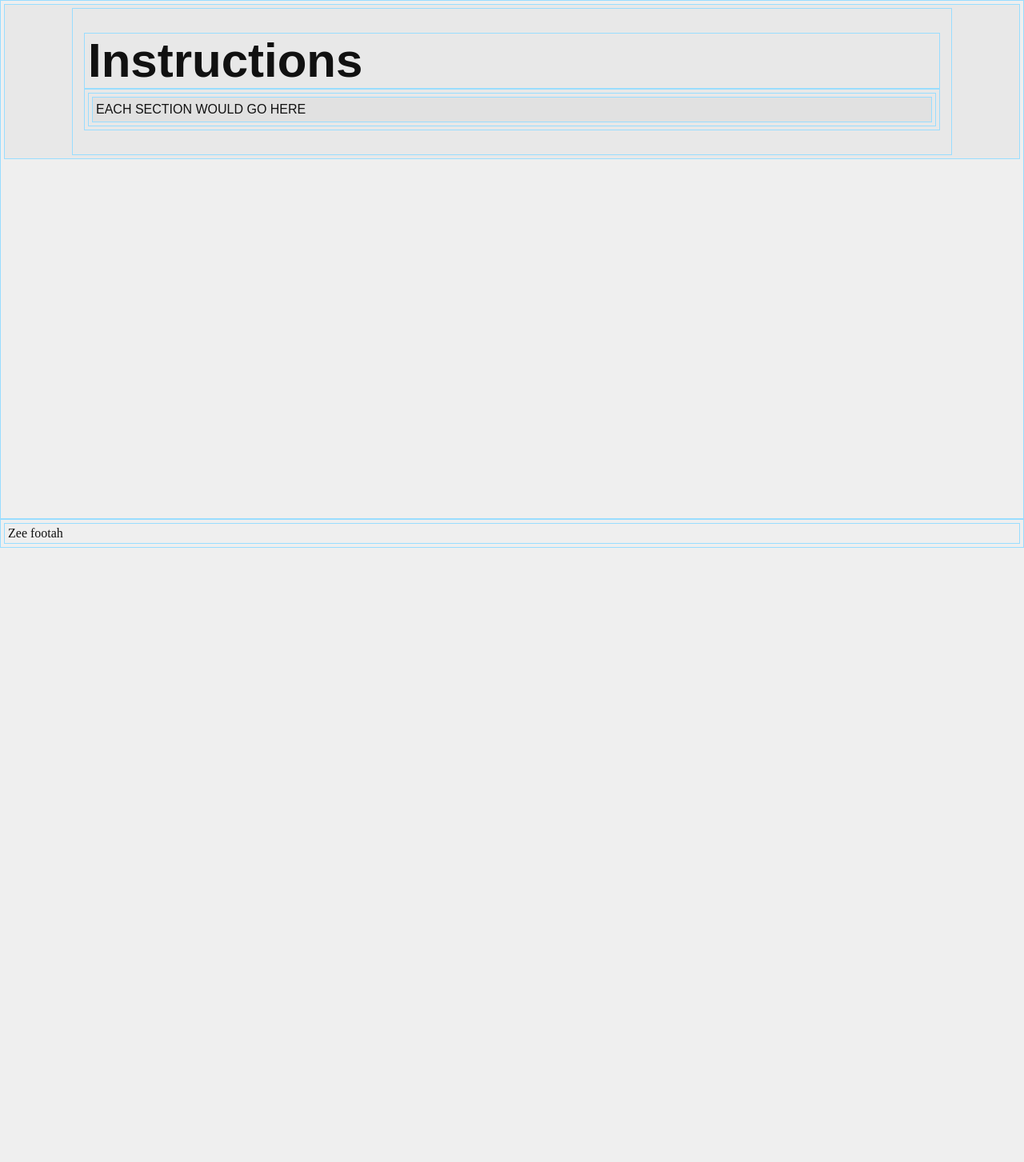
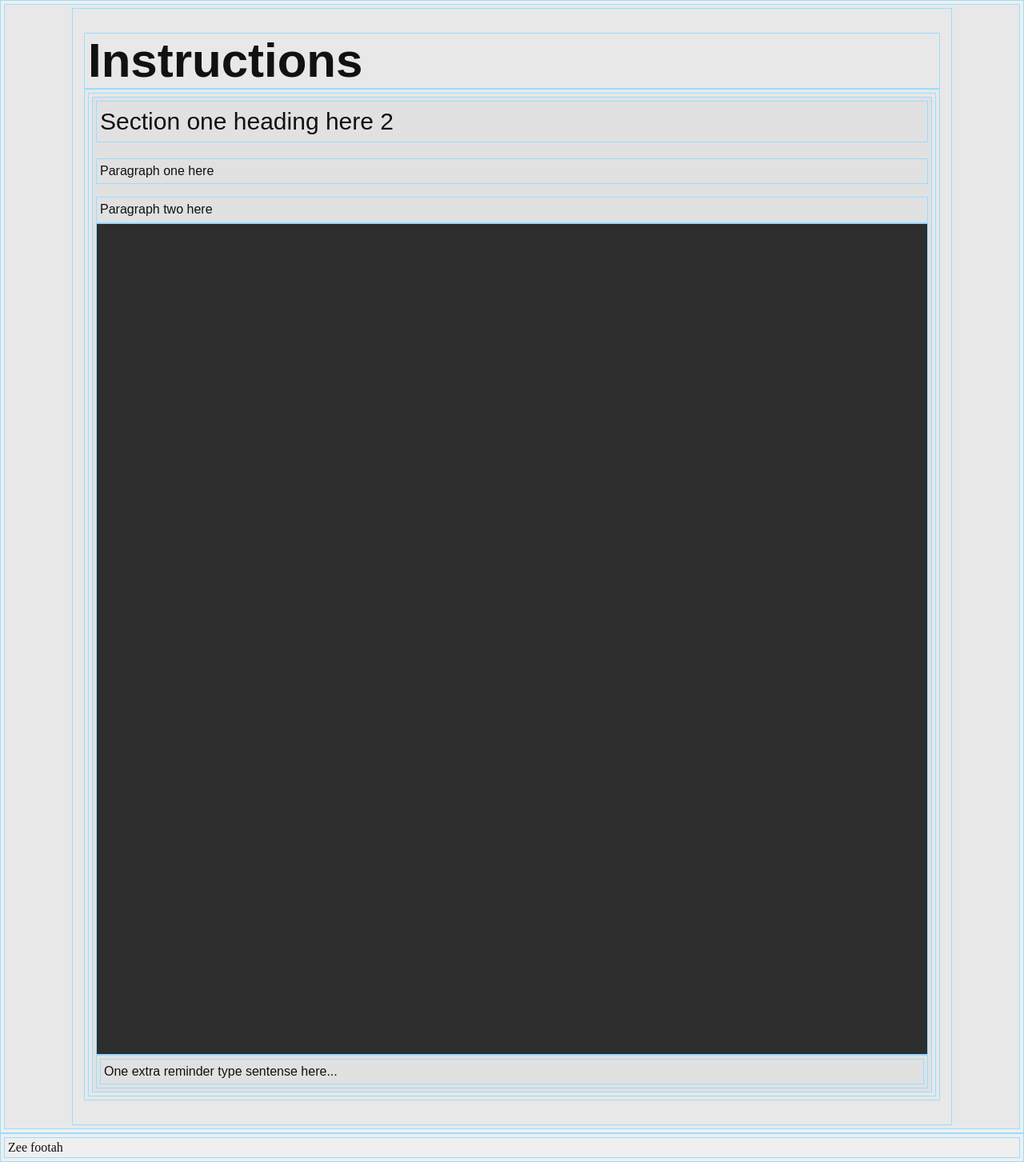
Before and after one commit to perpetual-education-personal/crebbits-homepage, a PHP site: page /instructions.php in a window 1280 px wide. Shown: the part 115-1568 px from the top of the page at 80% size. Before the commit the page ends 800 px from the top, so only its background shows below. Run offline with PHP 8.4, Linux system fonts and the light colour scheme.

Commit message:
Add instructions php functions to load json data

```diff
--- a/instructions.json
+++ b/instructions.json
@@ -9,12 +9,11 @@
 		"bonus": "One extra reminder type sentense here..."
 	},
 	{
-		"heading": "Section one heading here",
+		"heading": "Section one heading here 2",
 		"content": [
 			"Paragraph one here",
 			"Paragraph two here"
 		],
-		"supportingImage": "https://peprojects.dev/images/landscape.png",
 		"bonus": "One extra reminder type sentense here..."
 	}
 ]
--- a/instructions.php
+++ b/instructions.php
@@ -1,3 +1,11 @@
+<?php
+	$json = file_get_contents("instructions.json");
+	$pageData = json_decode($json, true);
+
+	// var_dump($pageData);
+
+?>
+
 <?php include('header.php'); ?>
 
 
@@ -8,11 +16,43 @@
 	<h1 class='loud-voice'>Instructions</h1>
 
 	<ol>
-		<li>
-			<section>
-				EACH SECTION WOULD GO HERE
-			</section>
-		</li>
+			<?php
+				foreach($pageData as $section) {
+					if (isset($section['heading'])) {
+						$heading = $section['heading'];
+					}
+
+					if (isset($section['content'])) {
+						$content = $section['content'];
+					}
+
+					if (isset($section['supportingImage'])) {
+						$image = $section['supportingImage'];
+					}
+
+					if (isset($section['bonus']))	{
+						$bonus = $section['bonus'];
+					}
+				}
+			?>
+				<li>
+					<section>
+						<h2 class='attention-voice'><?=$heading?></h2>
+
+						<?php foreach ($content as $paragraph) { ?>
+							<p><?=$paragraph?></p>
+						<?php	} ?>
+
+						<picture>
+							<img src="https://www.peprojects.dev/images/square.jpg" alt="">
+						</picture>
+
+						<div class="bonus">
+							<p><?=$bonus?></p>
+						</div>
+					</section>
+				</li>
+			<?php  ?>
 	</ol>
 
 
```
